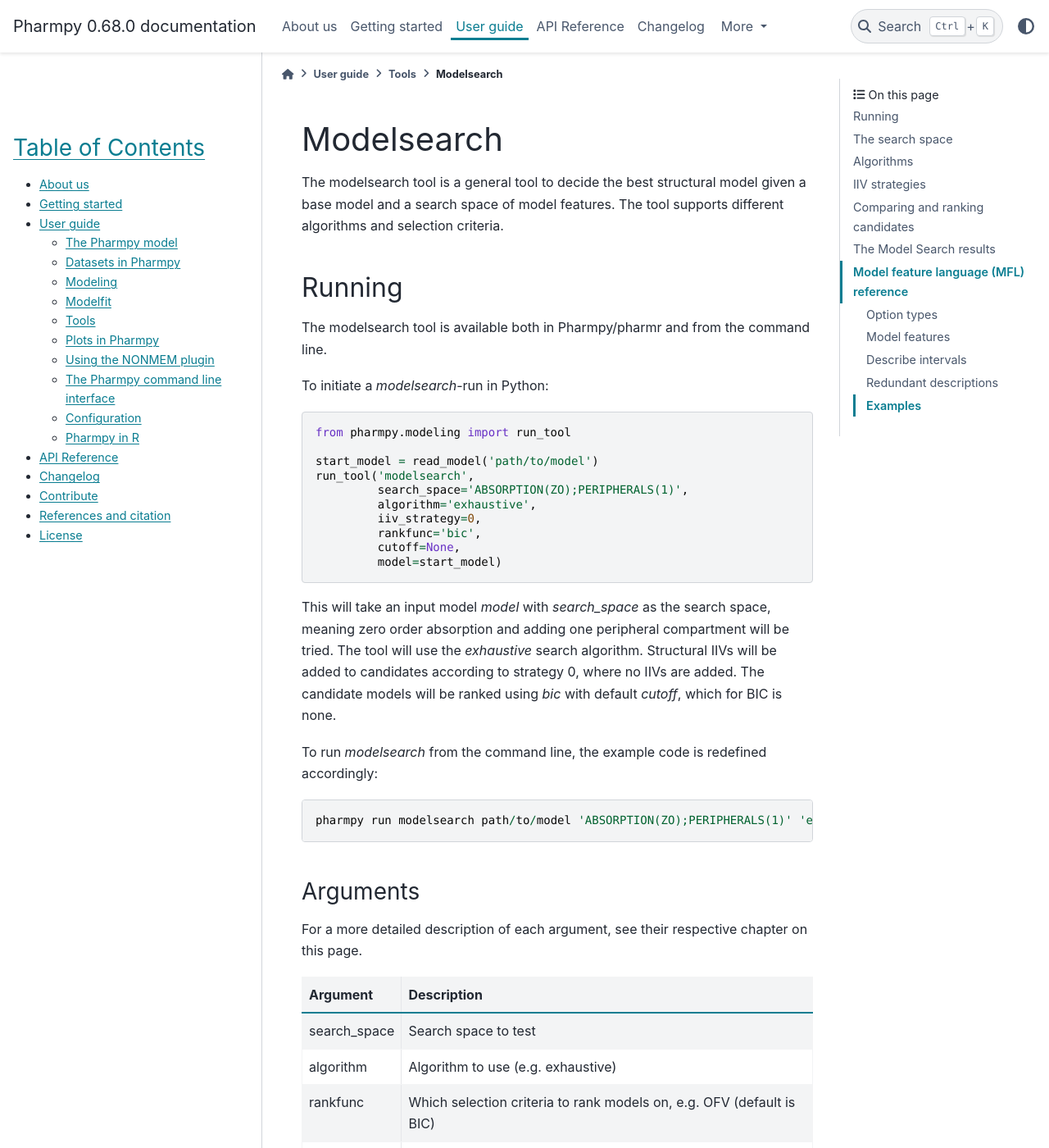
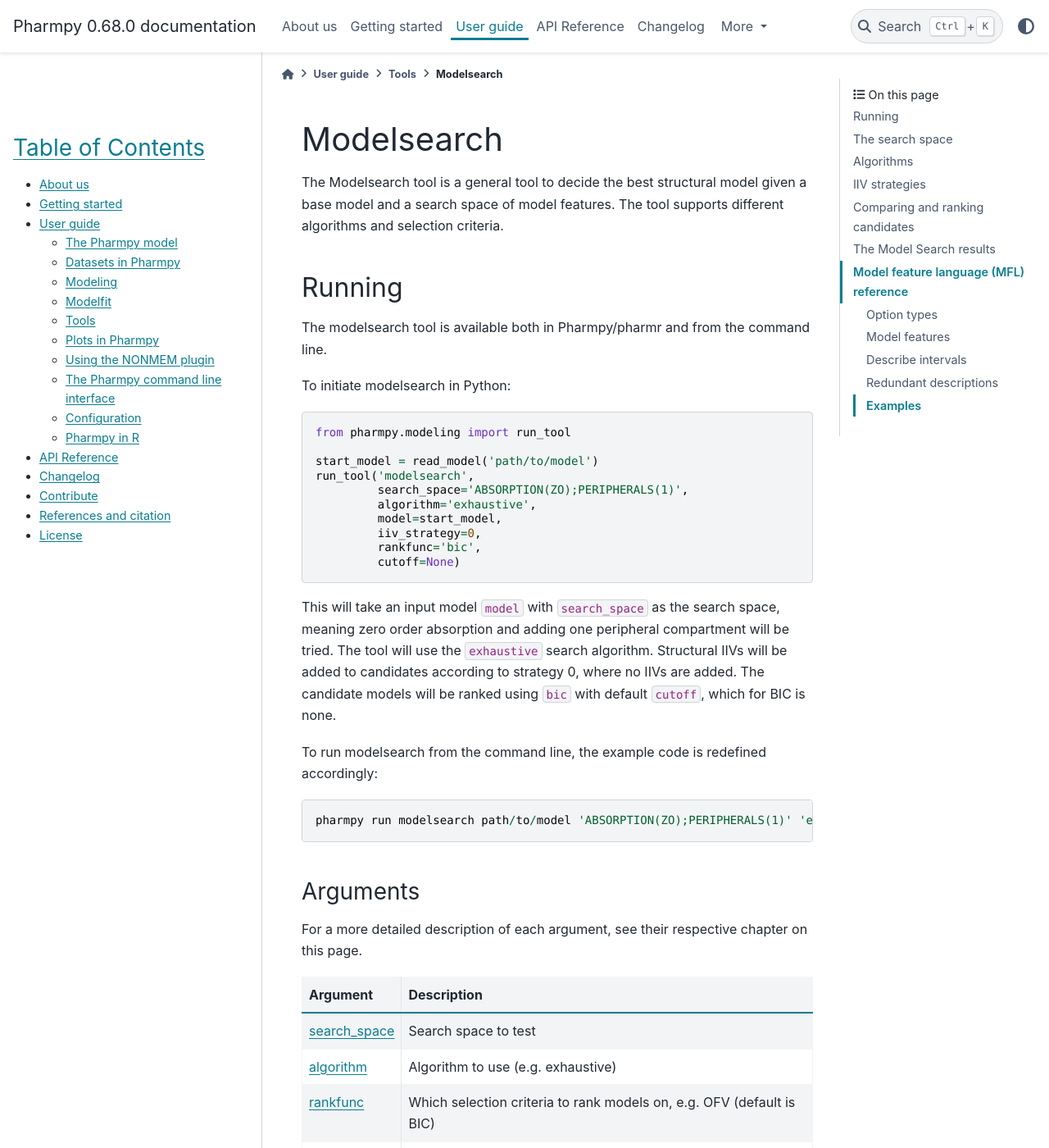
Before and after one commit to pharmpy/pharmpy, a Sphinx documentation site: the page built from docs/modelsearch.rst, in a window 1280 px wide and 1400 px high. Shown: the whole window at 82% size. Built offline with Sphinx 7.4.7 and the PyData theme 0.15.4, drawn with Linux system fonts in a browser that asks for light colours; some of the changed text lies outside the part shown.

Commit message:
Update modelsearch documentation

```diff
--- a/docs/modelsearch.rst
+++ b/docs/modelsearch.rst
@@ -2,7 +2,7 @@
 Modelsearch
 ===========
 
-The modelsearch tool is a general tool to decide the best structural model given a base model and a search space of
+The Modelsearch tool is a general tool to decide the best structural model given a base model and a search space of
 model features. The tool supports different algorithms and selection criteria.
 
 ~~~~~~~
@@ -11,7 +11,7 @@
 
 The modelsearch tool is available both in Pharmpy/pharmr and from the command line.
 
-To initiate a `modelsearch`-run in Python:
+To initiate modelsearch in Python:
 
 .. code:: python
 
@@ -21,17 +21,17 @@
     run_tool('modelsearch',
              search_space='ABSORPTION(ZO);PERIPHERALS(1)',
              algorithm='exhaustive',
+             model=start_model,
              iiv_strategy=0,
              rankfunc='bic',
-             cutoff=None,
-             model=start_model)
+             cutoff=None)
 
-This will take an input model `model` with `search_space` as the search space, meaning zero order absorption and adding one
-peripheral compartment will be tried. The tool will use the `exhaustive` search algorithm. Structural IIVs will be
-added to candidates according to strategy 0, where no IIVs are added. The candidate models will be ranked using `bic`
-with default `cutoff`, which for BIC is none.
+This will take an input model ``model`` with ``search_space`` as the search space, meaning zero order absorption and adding one
+peripheral compartment will be tried. The tool will use the ``exhaustive`` search algorithm. Structural IIVs will be
+added to candidates according to strategy 0, where no IIVs are added. The candidate models will be ranked using ``bic``
+with default ``cutoff``, which for BIC is none.
 
-To run `modelsearch` from the command line, the example code is redefined accordingly:
+To run modelsearch from the command line, the example code is redefined accordingly:
 
 .. code::
 
@@ -41,21 +41,21 @@
 ~~~~~~~~~
 For a more detailed description of each argument, see their respective chapter on this page.
 
-+--------------+-----------------------------------------------------------------------------------------+
-| Argument     | Description                                                                             |
-+==============+=========================================================================================+
-| search_space | Search space to test                                                                    |
-+--------------+-----------------------------------------------------------------------------------------+
-| algorithm    | Algorithm to use (e.g. exhaustive)                                                      |
-+--------------+-----------------------------------------------------------------------------------------+
-| rankfunc     | Which selection criteria to rank models on, e.g. OFV (default is BIC)                   |
-+--------------+-----------------------------------------------------------------------------------------+
-| cutoff       | Cutoff for the ranking function, exclude models that are below cutoff (default is None) |
-+--------------+-----------------------------------------------------------------------------------------+
-| iiv_strategy | If/how IIV should be added to candidate models (default is 0)                           |
-+--------------+-----------------------------------------------------------------------------------------+
-| model        | Start model                                                                             |
-+--------------+-----------------------------------------------------------------------------------------+
++---------------------------------------------------+-----------------------------------------------------------------------------------------+
+| Argument                                          | Description                                                                             |
++===================================================+=========================================================================================+
+| :ref:`search_space<The search space>`             | Search space to test                                                                    |
++---------------------------------------------------+-----------------------------------------------------------------------------------------+
+| :ref:`algorithm<Algorithms>`                      | Algorithm to use (e.g. exhaustive)                                                      |
++---------------------------------------------------+-----------------------------------------------------------------------------------------+
+| :ref:`rankfunc<Comparing and ranking candidates>` | Which selection criteria to rank models on, e.g. OFV (default is BIC)                   |
++---------------------------------------------------+-----------------------------------------------------------------------------------------+
+| :ref:`cutoff<Comparing and ranking candidates>`   | Cutoff for the ranking function, exclude models that are below cutoff (default is None) |
++---------------------------------------------------+-----------------------------------------------------------------------------------------+
+| :ref:`iiv_strategy<IIV strategies>`               | If/how IIV should be added to candidate models (default is 0)                           |
++---------------------------------------------------+-----------------------------------------------------------------------------------------+
+| ``model``                                         | Start model                                                                             |
++---------------------------------------------------+-----------------------------------------------------------------------------------------+
 
 
 ~~~~~~~~~~~~~~~~
@@ -74,17 +74,17 @@
 The tool can conduct the model search using different algorithms. The available algorithms can be seen in the table
 below.
 
-+---------------------+-------------------------------------------------------------------+
-| Algorithm           | Description                                                       |
-+=====================+===================================================================+
-| exhaustive          | All possible combinations of the search space are tested          |
-+---------------------+-------------------------------------------------------------------+
-| exhaustive_stepwise | Add one feature in each step in all possible orders               |
-+---------------------+-------------------------------------------------------------------+
-| reduced_stepwise    | Add one feature in each step in all possible orders.              |
-|                     | After each feature layer, choose best model between models        |
-|                     | with same features                                                |
-+---------------------+-------------------------------------------------------------------+
++---------------------------+-------------------------------------------------------------------+
+| Algorithm                 | Description                                                       |
++===========================+===================================================================+
+| ``'exhaustive'``          | All possible combinations of the search space are tested          |
++---------------------------+-------------------------------------------------------------------+
+| ``'exhaustive_stepwise'`` | Add one feature in each step in all possible orders               |
++---------------------------+-------------------------------------------------------------------+
+| ``'reduced_stepwise'``    | Add one feature in each step in all possible orders.              |
+|                           | After each feature layer, choose best model between models        |
+|                           | with same features                                                |
++---------------------------+-------------------------------------------------------------------+
 
 Exhaustive search
 ~~~~~~~~~~~~~~~~~
@@ -232,36 +232,36 @@
 IIV strategies
 ~~~~~~~~~~~~~~
 
-The `iiv_strategy` option determines whether or not IIV on the PK parameters should be added to the candidate models.
+The ``iiv_strategy`` option determines whether or not IIV on the PK parameters should be added to the candidate models.
 The different strategies can be seen here:
 
 +-----------+----------------------------------------------------------+
 | Strategy  | Description                                              |
 +===========+==========================================================+
-| 0         | No IIVs are added during the search (default)            |
+| ``0``     | No IIVs are added during the search (default)            |
 +-----------+----------------------------------------------------------+
-| 1         | IIV is added to all structural parameters as diagonal    |
+| ``1``     | IIV is added to all structural parameters as diagonal    |
 +-----------+----------------------------------------------------------+
-| 2         | IIV is added to all structural parameters as full block  |
+| ``2``     | IIV is added to all structural parameters as full block  |
 +-----------+----------------------------------------------------------+
-| 3         | IIV is added to the absorption delay parameter           |
+| ``3``     | IIV is added to the absorption delay parameter           |
 +-----------+----------------------------------------------------------+
 
 ~~~~~~~~~~~~~~~~~~~~~~~~~~~~~~~~
 Comparing and ranking candidates
 ~~~~~~~~~~~~~~~~~~~~~~~~~~~~~~~~
 
-The supplied `rankfunc` will be used to compare a set of candidate models and rank them. A cutoff may also be provided
+The supplied ``rankfunc`` will be used to compare a set of candidate models and rank them. A cutoff may also be provided
 if the user does not want to use the default. The following rank functions are available:
 
 +------------+-----------------------------------------------------------------------------------+
 | Rankfunc   | Description                                                                       |
 +============+===================================================================================+
-| ofv        | ΔOFV. Default is to not rank candidates with ΔOFV < cutoff (default 3.84)         |
+| ``'ofv'``  | ΔOFV. Default is to not rank candidates with ΔOFV < cutoff (default 3.84)         |
 +------------+-----------------------------------------------------------------------------------+
-| aic        | ΔAIC. Default is to rank all candidates if no cutoff is provided.                 |
+| ``'aic'``  | ΔAIC. Default is to rank all candidates if no cutoff is provided.                 |
 +------------+-----------------------------------------------------------------------------------+
-| bic        | ΔBIC (mixed effects). Default is to rank all candidates if no cutoff is provided. |
+| ``'bic'``  | ΔBIC (mixed effects). Default is to rank all candidates if no cutoff is provided. |
 +------------+-----------------------------------------------------------------------------------+
 
 ~~~~~~~~~~~~~~~~~~~~~~~~
@@ -279,18 +279,14 @@
     res = run_tool('modelsearch',
                    'ABSORPTION(ZO);PERIPHERALS(1)',
                    'exhaustive',
+                   model=start_model,
                    iiv_strategy=0,
                    rankfunc='bic',
-                   cutoff=None,
-                   model=start_model)
+                   cutoff=None)
 
 
-The `summary_tool` table contains information such as which feature each model candidate has, the difference to the
+The ``summary_tool`` table contains information such as which feature each model candidate has, the difference to the
 start model (in this case comparing BIC), and final ranking:
-
-.. code::
-
-    res.summary_tool
 
 .. jupyter-execute::
     :hide-code:
@@ -300,26 +296,18 @@
     res.summary_tool
 
 To see information about the actual model runs, such as minimization status, estimation time, and parameter estimates,
-you can look at the `summary_models` table. The table is generated with
+you can look at the ``summary_models`` table. The table is generated with
 :py:func:`pharmpy.modeling.summarize_modelfit_results`.
 
-
-.. code::
-
-    res.summary_models
 
 .. jupyter-execute::
     :hide-code:
 
     import pandas as pd
-    pd.set_option("display.max_columns", 8)
+    pd.set_option("display.max_columns", 10)
     res.summary_models
 
-Finally, you can see different individual statistics `summary_individuals`.
-
-.. code::
-
-    res.summary_individuals
+Finally, you can see different individual statistics ``summary_individuals``.
 
 .. jupyter-execute::
     :hide-code:
```
